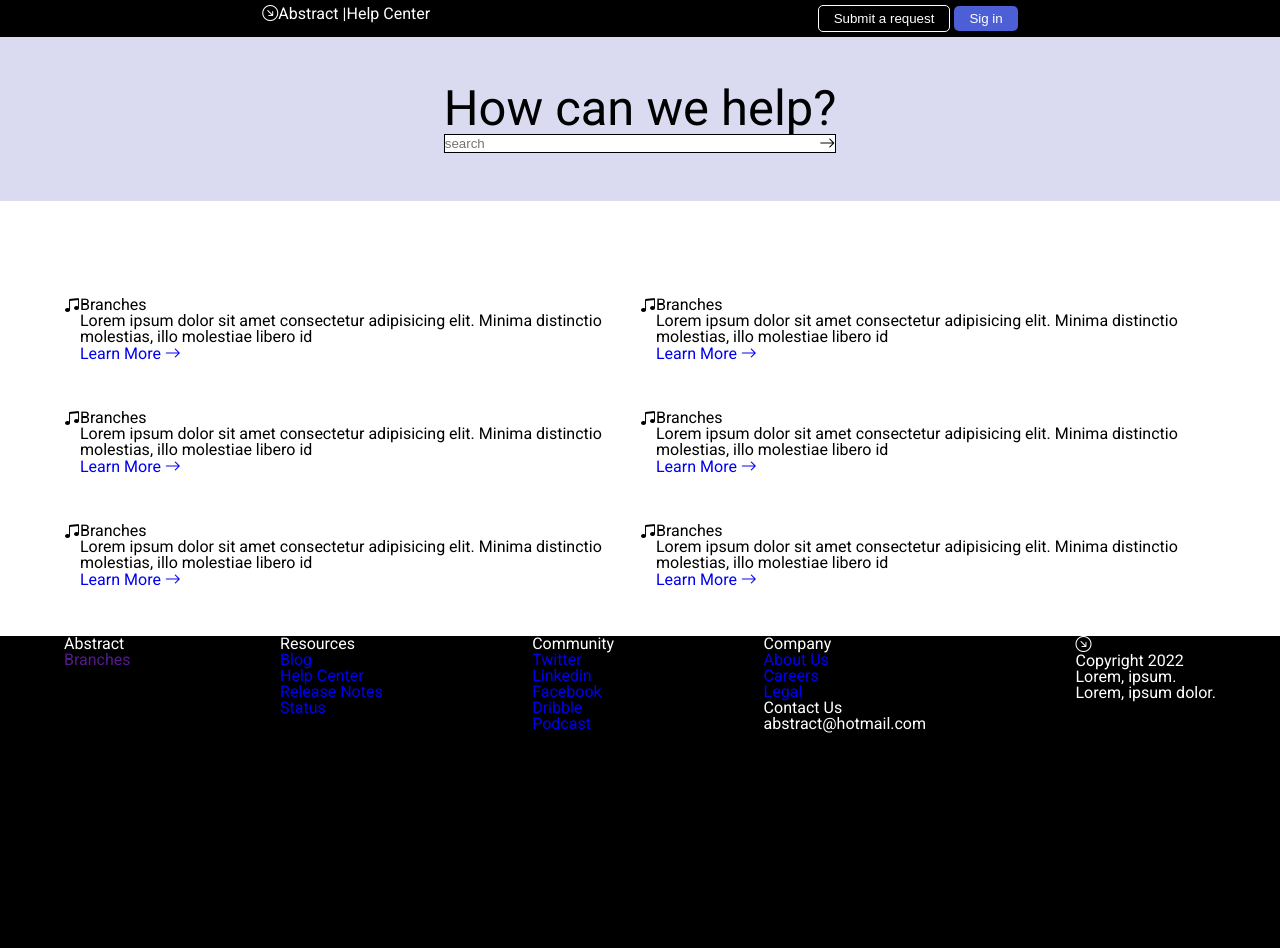
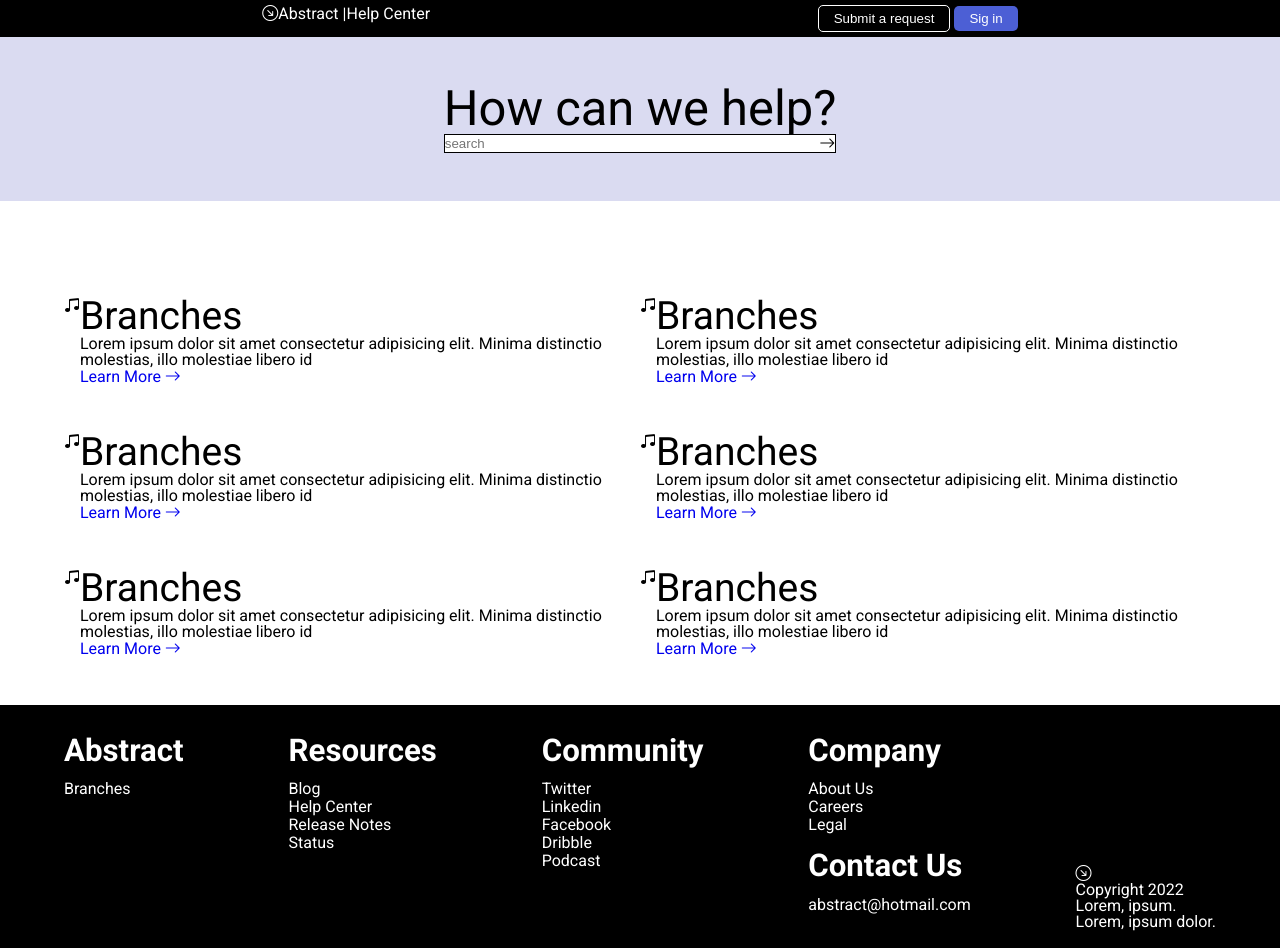
Before and after one commit to almeidaleandro28/frontend-Practice-01, a website: page index.html in a window 1280 px wide. Shown: the top 948 px of the page. Drawn offline with nearby package versions, Linux system fonts and the light colour scheme.

Commit message:
position footer elements

```diff
--- a/index.html
+++ b/index.html
@@ -130,14 +130,15 @@
 
   <footer class="footer">
     <div class="container container-footer">
+
     <div class="footer-info">
-      <h2>Abstract</h2>
+      <h3>Abstract</h3>
       <ul class="list">
         <li class="list-item"><a href>Branches</a></li>
       </ul>
     </div><!--end footer-info-->
     <div class="footer-info">
-      <h2>Resources</h2>
+      <h3>Resources</h3>
       <ul class="list">
         <li class="list-item"><a href="#">Blog</a></li>
         <li class="list-item"><a href="#">Help Center</a></li>
@@ -146,7 +147,7 @@
       </ul>
     </div><!--end footer-info-->
     <div class="footer-info">
-      <h2>Community</h2>
+      <h3>Community</h3>
       <ul class="list">
         <li class="list-item"><a href="#">Twitter</a></li>
         <li class="list-item"><a href="#">Linkedin</a></li>
@@ -156,7 +157,7 @@
       </ul>
     </div><!--end footer-info-->
     <div class="footer-info">
-      <h2>Company</h2>
+      <h3>Company</h3>
       <ul class="list">
         <li class="list-item"><a href="#">About Us</a></li>
         <li class="list-item"><a href="#">Careers</a></li>
@@ -165,13 +166,15 @@
       <h3>Contact Us</h3>
       <p>abstract@hotmail.com</p>
     </div><!--end footer-info-->
-    <div class="footer-info">
+    <div class="footer-info contacts">
       <i class="bi bi-arrow-down-right-circle"></i>
       <p> Copyright 2022</p>
       <p>Lorem, ipsum.</p>
       <p>Lorem, ipsum dolor.</p>
     </div><!--end footer-info-->
+
     </div><!--end container-->
+
   </footer><!--end footer-->
 
 </body>
--- a/scss/style.scss
+++ b/scss/style.scss
@@ -89,22 +89,27 @@ a {
 .hero {
   background-color: $secundary-color;
 }
+
 .hero-container {
   margin: 0 auto;
   padding: 3rem 0;
   text-align: center;
   width: fit-content;
 }
+
 .hero-container h1 {}
+
 .hero-form {
   border: 1px solid $black;
   display: flex;
 
 }
+
 .hero-form input {
   width: 100%;
   border: none;
 }
+
 .hero-form .bi-arrow-right {
   background-color: $white;
 }
@@ -113,12 +118,13 @@ a {
 .services {
   background-color: $white;
 }
+
 .container-grid {
   display: grid;
   grid-template-columns: auto auto;
   padding-top: 6rem;
+}
 
-}
 .service{
   display: flex;
   padding-bottom: 3rem;
@@ -140,11 +146,27 @@ a {
 }
 
 .footer-info{
-  height: 100%;
+
+  padding: 15px 0px;
 }
 
-.footer-info h2 {}
+.footer-info h3 {
+  font-weight: 700;
+  padding-top: 15px;
+  padding-bottom: 15px;
+}
 .list{
-  .list-item {}
-  .list-item a {}
+  .list-item {
+    padding-bottom: 2px;
+  }
+  .list-item a {
+    color: $white;
+
+  }
 }
+
+.contacts {
+  display: flex;
+  flex-direction: column;
+  padding-top: 160px;
+}
```
Also changed, not shown: css/style.css, 1 other file.
